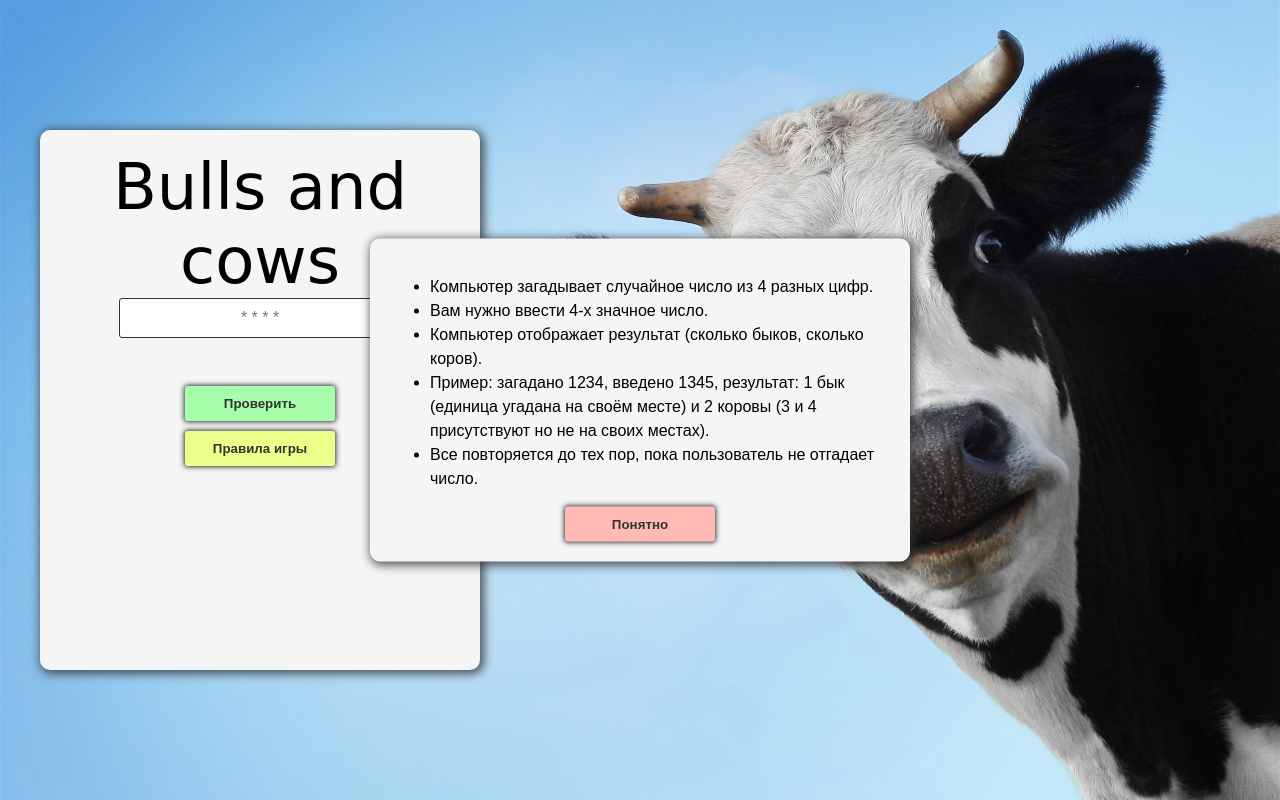
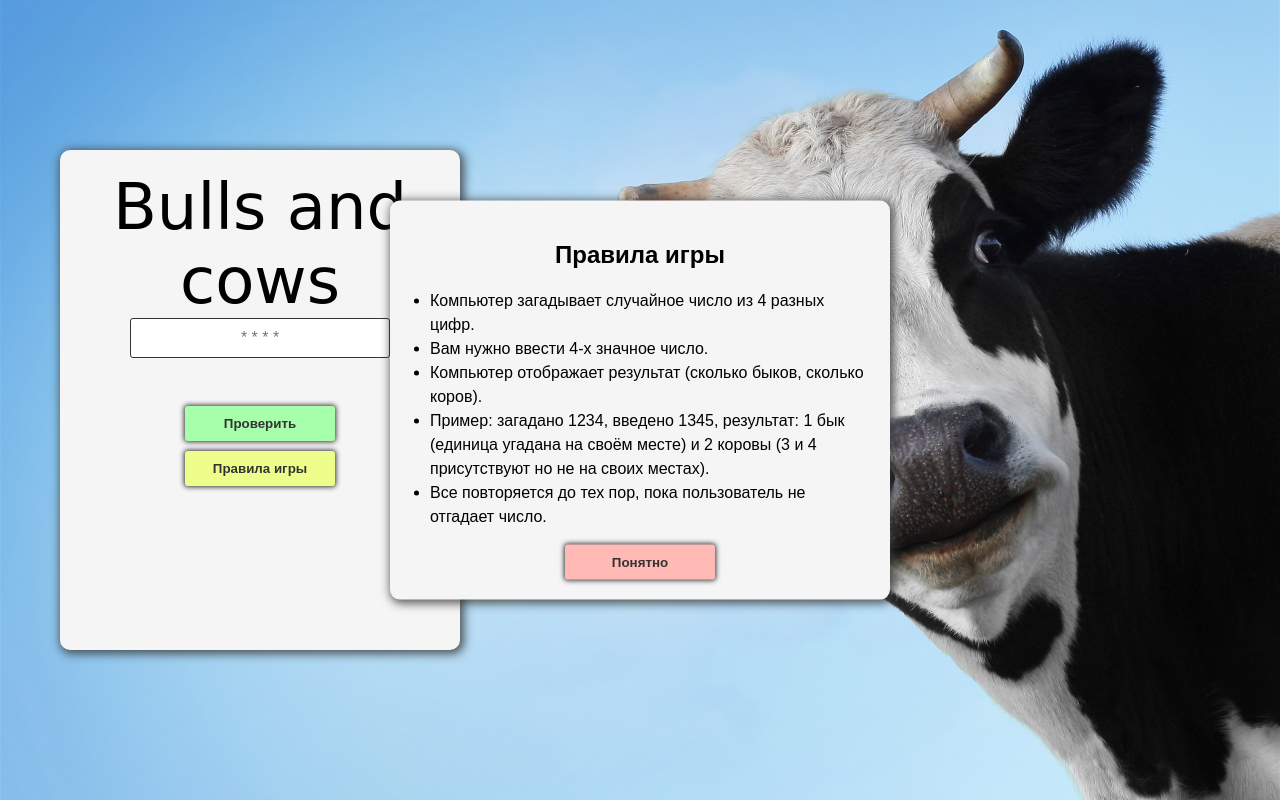
Before and after one commit to dtsehelnyk/bulls_cows, a website built with Parcel: page src/index.html in a window 1280 px wide. Built offline with nearby package versions, Linux system fonts and the light colour scheme; a web font is replaced by a local one.

Commit message:
changed readme

```diff
--- a/src/index.html
+++ b/src/index.html
@@ -11,7 +11,7 @@
 
   <body>
     <main class="main">
-      <section class="content main__content">
+      <section class="content">
         <h1 class="content__title">Bulls and cows</h1>
 
         <form class="content__form" action="">
@@ -37,6 +37,7 @@
       </section>
 
       <section id="rules" class="rules ">
+        <h2 class="rules__title">Правила игры</h2>
         <ul class="rules__list">
           <li>Компьютер загадывает случайное число из 4 разных цифр.</li>
           <li>Вам нужно ввести 4-x значное число.</li>
--- a/src/styles/main.scss
+++ b/src/styles/main.scss
@@ -5,6 +5,10 @@
 @import "button";
 @import "rules";
 @import "content";
+
+* {
+  box-sizing: border-box;
+}
 
 body {
   margin: 0;
@@ -41,10 +45,6 @@ input::-webkit-inner-spin-button {
   padding: 0 20px;
   min-height: 100vh;
   max-width: 1200px;
-
-  &__content {
-    margin-right: 15px;
-  }
 }
 
 .green {
--- a/src/styles/rules.scss
+++ b/src/styles/rules.scss
@@ -7,6 +7,7 @@
   display: block;
   padding: 20px;
   max-width: 500px;
+  width: calc(100vw - 40px);
   background-color: #f5f5f5;
   border-radius: 10px;
   box-shadow: 2px 2px 10px 2px rgba($color: #333, $alpha: 0.8);
@@ -15,7 +16,12 @@
     display: none;
   }
 
+  &__title {
+    text-align: center;
+  }
+
   &__list {
+    padding-left: 20px;
     line-height: 24px;
   }
 
```
Also changed, not shown: README.md.
